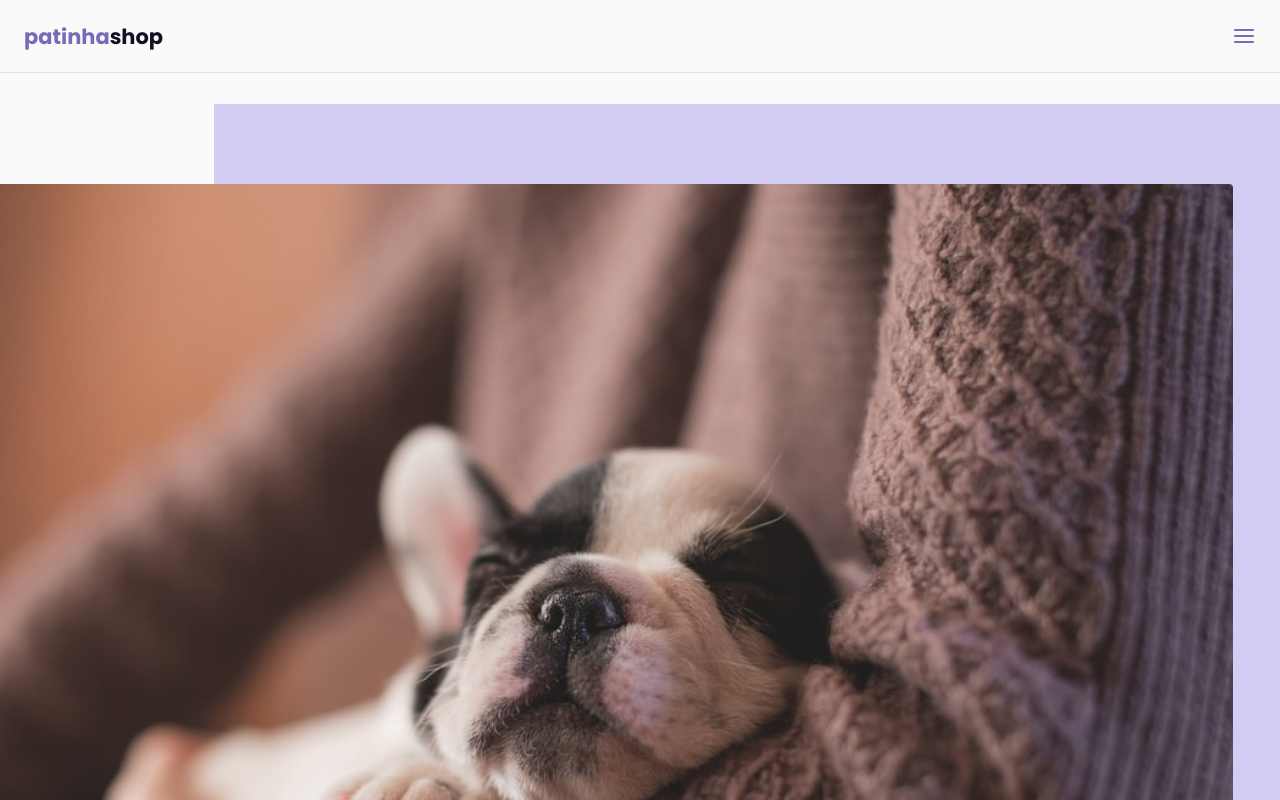
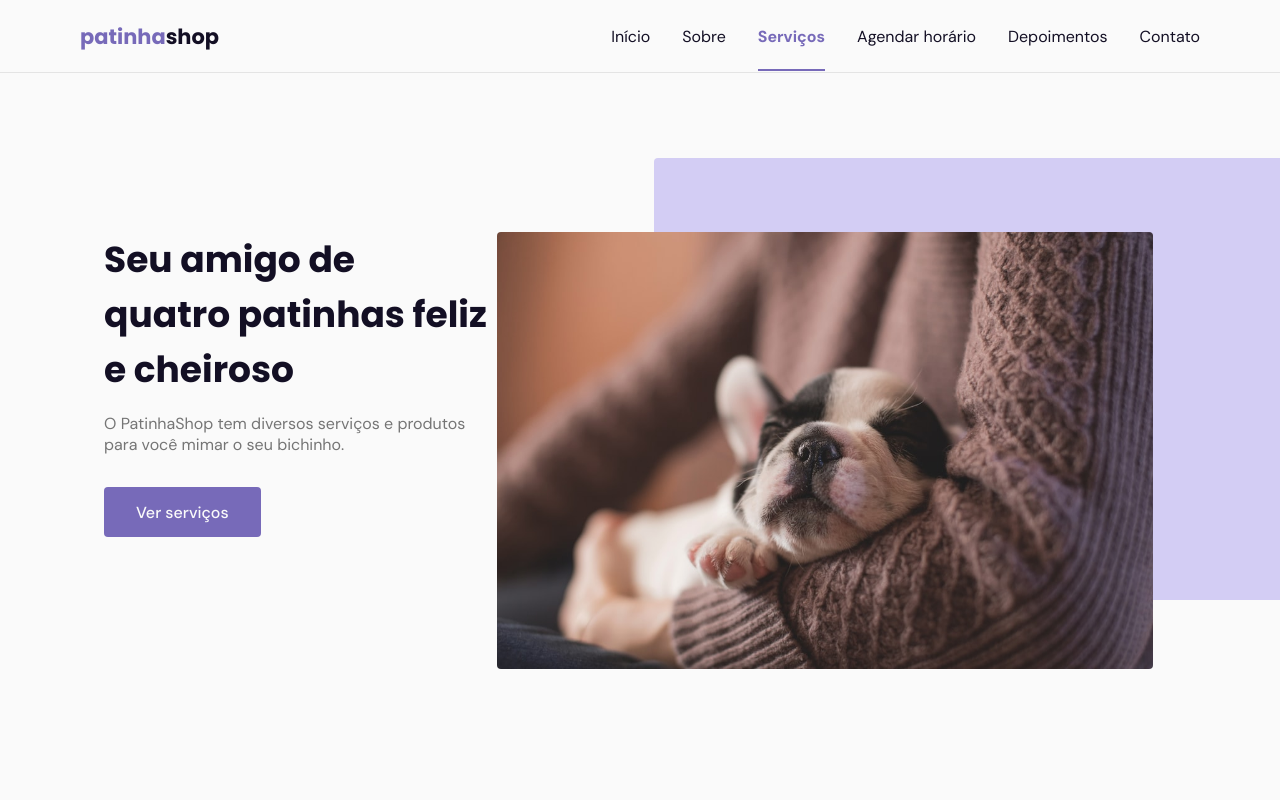
Before and after one commit to lauraol/patinhashop, a plain HTML site: page index.html in a window 1280 px wide. Shown: the top 800 px of the page. Drawn offline with nearby package versions, Linux system fonts and the light colour scheme; files whose address does not match are found by name.

Commit message:
ajustando responsividade para tela grande + menu internet

```diff
--- a/index.html
+++ b/index.html
@@ -107,7 +107,7 @@
         <div class="container grid">
           <header>
             <h2 class="title">Serviços</h2>
-            <p>
+            <p class="subtitle">
               Com mais de 10 anos no mercado, o <strong>patinhashop</strong>, já
               conquistou inúmeros animaizinhos com serviços de primeira
               qualidade e carinho no atendimento.
@@ -263,7 +263,7 @@
           <p>Todos os direitos reservados.</p>
         </div>
 
-        <div class="social">
+        <div class="social grid">
           <a href="#" target="_blank"><i class="icon-instagram"></i></a>
           <a href="#" target="_blank"><i class="icon-facebook"></i></a>
           <a href="#" target="_blank"><i class="icon-youtube"></i></a>
--- a/main.js
+++ b/main.js
@@ -18,10 +18,10 @@ for (const link of links) {
 }
 
 /* colocar uma sombrinha no header da página quando rolar um scroll */
+const header = document.querySelector("#header");
+const navHeight = header.offsetHeight;
+
 function changeHeaderWhenScroll() {
-  const header = document.querySelector("#header");
-  const navHeight = header.offsetHeight;
-
   if (window.scrollY >= navHeight) {
     // scroll é maior que a altura do header
     header.classList.add("scroll");
@@ -39,6 +39,12 @@ const swiper = new Swiper(".swiper-container", {
   },
   mousewheel: true,
   keyboard: true,
+  breakpoints: {
+    767: {
+      slidesPerView: 2,
+      setWrapperSize: true,
+    },
+  },
 });
 
 /* Animação que mostra elementos conforme o usuários vai dando scroll na página */
@@ -62,9 +68,9 @@ footer .brand, footer .social
 );
 
 /* Botão de voltar para o topo da página */
+const backToTopButton = document.querySelector(".back-to-top");
+
 function backToTop() {
-  const backToTopButton = document.querySelector(".back-to-top");
-
   if (window.scrollY >= 560) {
     backToTopButton.classList.add("show");
   } else {
@@ -72,8 +78,35 @@ function backToTop() {
   }
 }
 
+/* Menu ativo conforme a seção visível na página */
+const sections = document.querySelectorAll("main section[id]");
+
+function activateMenuAtCurrentSection() {
+  const checkpoint = window.pageYOffset + (window.innerHeight / 8) * 4;
+
+  for (const section of sections) {
+    const sectionTop = section.offsetTop;
+    const sectionHeight = section.offsetHeight;
+    const sectionId = section.getAttribute("id");
+
+    const checkpointStart = checkpoint >= sectionTop;
+    const checkpointEnd = checkpoint <= sectionTop + sectionHeight;
+
+    if (checkpointStart && checkpointEnd) {
+      document
+        .querySelector("nav ul li a[href*=" + sectionId + "]")
+        .classList.add("active");
+    } else {
+      document
+        .querySelector("nav ul li a[href*=" + sectionId + "]")
+        .classList.remove("active");
+    }
+  }
+}
+
 /* Quando rolar a tela*/
 window.addEventListener("scroll", function () {
   changeHeaderWhenScroll();
   backToTop();
+  activateMenuAtCurrentSection();
 });
--- a/style.css
+++ b/style.css
@@ -32,6 +32,13 @@ img {
   --text-color: hsl(0 0% 46%);
   --text-color-light: hsl(0 0% 98%);
   --body-color: hsl(0 0% 98%);
+
+  /* fonts */
+  --title-font-size: 1.875rem;
+  --subtitle-font-size: 1rem;
+
+  --title-font: "Poppins", sans-serif;
+  --body-font: "DM Sans", sans-serif;
 }
 
 /*Estilizações base*/
@@ -40,14 +47,14 @@ html {
 }
 
 body {
-  font: 400 1rem "DM Sans", sans-serif;
+  font: 400 1rem var(--body-font);
   color: var(--text-color);
   background: var(--body-color);
   -webkit-font-smoothing: antialiased;
 }
 
 .title {
-  font: 700 1.875rem "Poppins", sans-serif;
+  font: 700 var(--title-font-size) var(--title-font);
   color: var(--title-color);
   -webkit-font-smoothing: auto;
 }
@@ -60,7 +67,7 @@ body {
   align-items: center;
   padding: 0 2rem;
   border-radius: 0.25rem;
-  font: 500 1rem "DM Sans", sans-serif;
+  font: 500 1rem var(--body-font);
   transition: background 0.3; /*deixando a transição do hover mais suave*/
 }
 
@@ -98,11 +105,15 @@ body {
 }
 
 .section {
-  padding: 5rem 0;
+  padding: calc(5rem + var(--header-height)) 0;
 }
 
 .section .title {
   margin-bottom: 1rem;
+}
+
+.section .subtitle {
+  font-size: var(--subtitle-font-size);
 }
 
 .section header {
@@ -128,13 +139,9 @@ body {
   box-shadow: 0px 0px 12px rgba(0, 0, 0, 0.15);
 }
 
-main {
-  margin-top: calc(var(--header-height) + 2rem);
-}
-
 /*Logo*/
 .logo {
-  font: 700 1.31rem "Poppins", sans-serif;
+  font: 700 1.31rem var(--title-font);
   color: var(--title-color);
 }
 
@@ -165,7 +172,8 @@ nav ul li a {
   position: relative;
 }
 
-nav ul li a:hover {
+nav ul li a:hover,
+nav ul li a.active {
   color: var(--base-color);
 }
 
@@ -183,7 +191,8 @@ nav ul li a::after {
   transition: width 0.2s; /*essa transição vai fazer com que o tracinho apareça da essquerda para a direita*/
 }
 
-nav ul li a:hover::after {
+nav ul li a:hover::after,
+nav ul li a.active::after {
   width: 100%;
 }
 
@@ -462,6 +471,10 @@ footer {
   background: var(--base-color);
 }
 
+footer.section {
+  padding: 4rem 0;
+}
+
 footer .logo {
   display: inline-block;
   margin-bottom: 1.5rem;
@@ -477,8 +490,12 @@ footer i {
   color: var(--text-color-light);
 }
 
+footer .social {
+  grid-auto-flow: column;
+  width: fit-content; /*fit-content faz com que a caixa tenha só o tamanho da imagem*/
+}
+
 footer .social a {
-  margin-right: 2rem;
   transition: 0.3s;
   display: inline-block; /*display só inline não recebe transforme, por isso colocar o display inline-block*/
 }
@@ -518,9 +535,136 @@ footer .social a:hover {
 
 /*Responsivo*/
 /* extra large devices: 1200 > */
+@media (min-width: 1200px) {
+  /*classes reutilizáveis*/
+  .container {
+    max-width: 1120px;
+    margin-left: auto;
+    margin-right: auto;
+  }
+
+  .section {
+    padding: 10rem 0;
+  }
+
+  .section header,
+  #testimonials header {
+    max-width: 32rem;
+    text-align: center;
+    margin-left: auto;
+    margin-right: auto;
+  }
+
+  .button {
+    height: 3.125rem;
+  }
+
+  /*navegação vulgo menu*/
+  nav .menu {
+    opacity: 1;
+    visibility: visible;
+    top: 0;
+  }
+
+  nav .menu ul {
+    display: flex;
+    gap: 2rem;
+  }
+
+  nav .menu ul li a.title {
+    font: 400 1rem var(--body-font);
+    -webkit-font-smoothing: antialiased;
+  }
+
+  nav .menu ul li a.title.active {
+    font-weight: bold;
+    -webkit-font-smoothing: auto;
+  }
+
+  nav .icon-menu {
+    display: none;
+  }
+
+  /*layout*/
+  main {
+    margin-top: var(--header-height);
+  }
+
+  /*home*/
+  #home .container {
+    grid-auto-flow: column;
+    justify-content: space-between;
+    margin: 0 auto;
+  }
+
+  /*
+    mudando a ordem dos elementos apenas com o CSS com a propriedade order
+    OBS: a propriedade ordem só funciona porque temos um grid no elemento
+  */
+  #home .image {
+    order: 1;
+  }
+
+  #home .text {
+    order: 0;
+    max-width: 24rem;
+    text-align: left;
+  }
+
+  /*sobre*/
+  #about .container {
+    margin: 0 auto;
+    grid-auto-flow: column;
+  }
+
+  /*serviços*/
+  .cards {
+    grid-template-columns: 1fr 1fr 1fr;
+  }
+
+  .card {
+    padding-left: 3rem;
+    padding-right: 3rem;
+  }
+
+  /*depoimentos*/
+  #testimonials .container {
+    margin-left: auto;
+    margin-right: auto;
+  }
+
+  /*contato*/
+  #contact .container {
+    grid-auto-flow: column;
+    align-items: center;
+  }
+
+  #contact .text {
+    max-width: 25rem;
+  }
+
+  /*footer*/
+  footer.section {
+    padding: 3.75rem 0;
+  }
+
+  footer .container {
+    grid-auto-flow: column;
+    align-items: center;
+    justify-content: space-between;
+  }
+
+  footer .logo {
+    font-size: 2.25rem;
+  }
+}
 
 /* large devices: 1023 > */
 /* large devices: 992 > */
 @media (min-width: 992px) {
+  :root {
+    --title-font-size: 2.25rem;
+    --subtitle-font-size: 1.125rem;
+  }
 }
 /* medium devices - tablets: 767 > */
```
